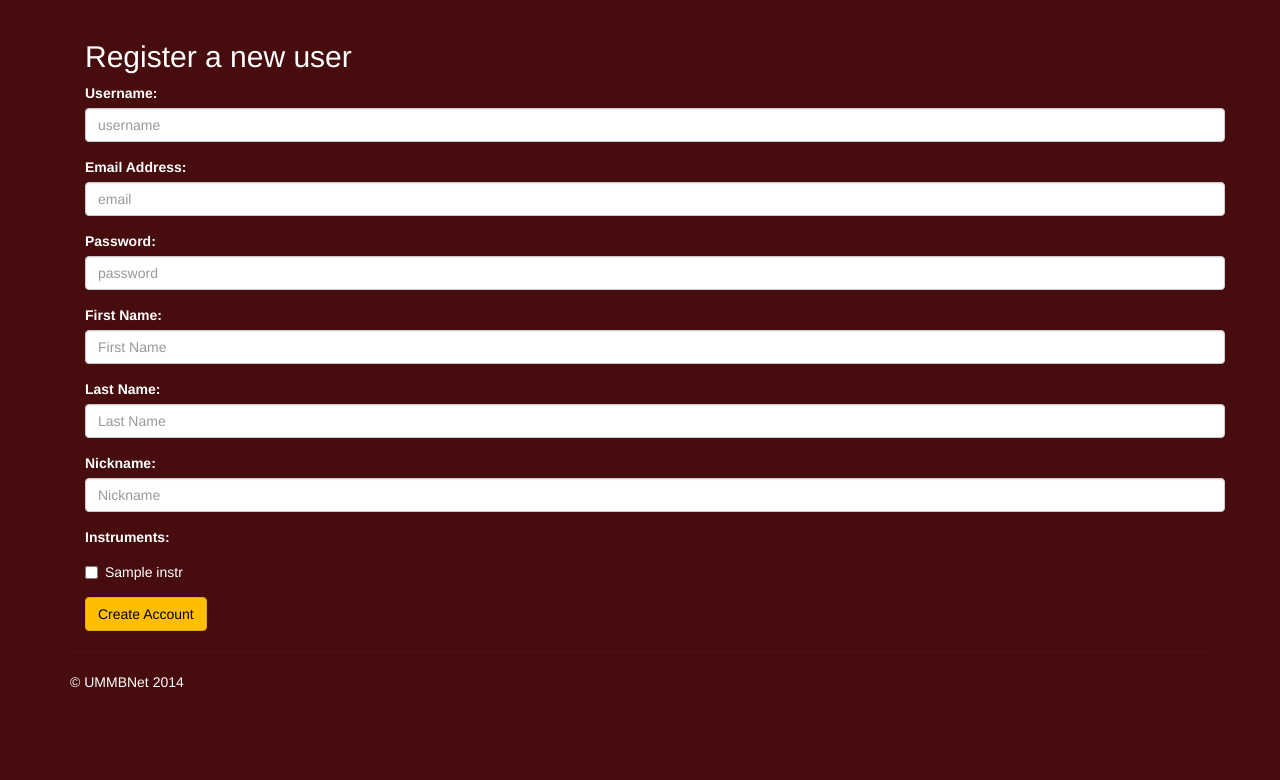
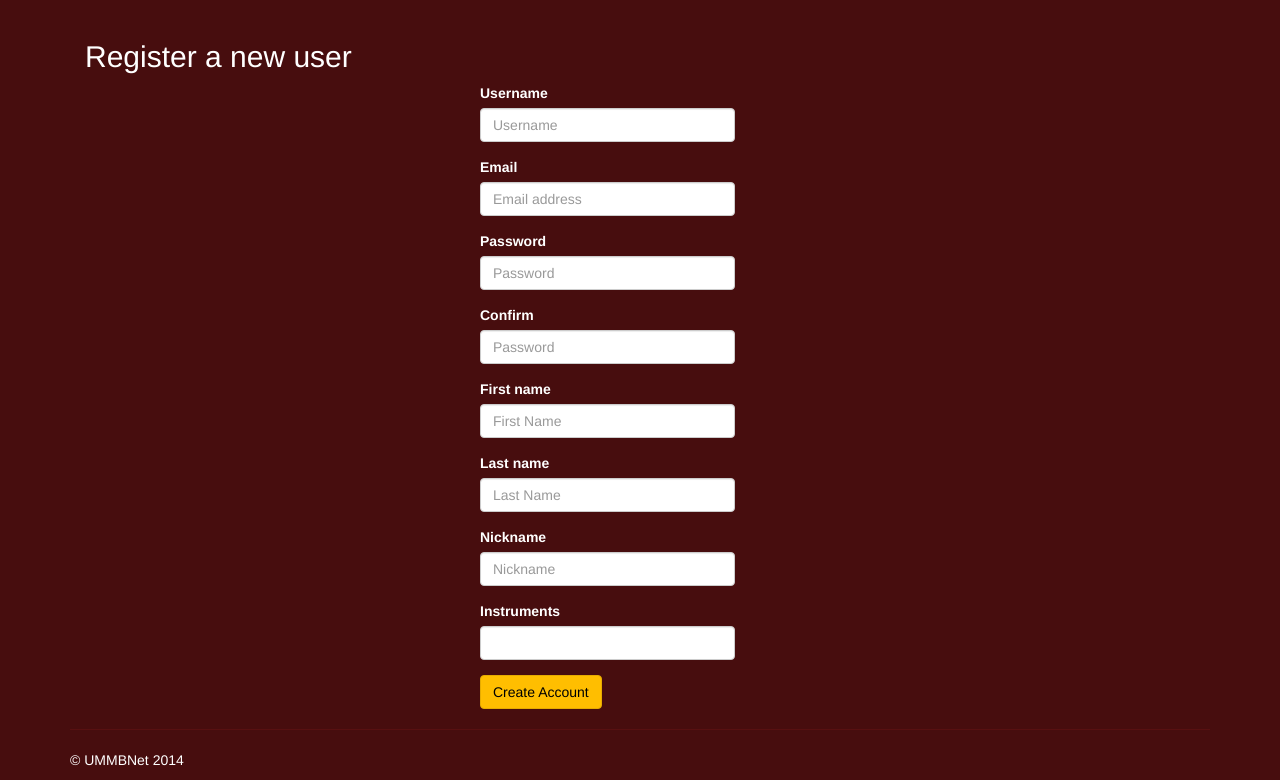
Before and after one commit to kevana/ummbNet, a Python web app: template templates/newuser.html in a window 1280 px wide. Shown: the part 52-832 px from the top of the page. Before the commit the page ends 740 px from the top, so only its background shows below. Run offline with Jinja, Linux system fonts and the light colour scheme; the template is opened without the code that fills it: most values are stand-ins (such as "Sample title", 1, 10 or a date in 2020); form fields are guessed from the names that the template uses; some libraries are stand-ins or nearby versions.

Commit message:
Converted new user form to WTForms

```diff
--- a/models.py
+++ b/models.py
@@ -174,3 +174,9 @@ class Instrument(db.Model):
 
     def __repr__(self):
         return '<Instrument Name: %r>' % self.name
+
+    @staticmethod
+    def get_by_name(name):
+        instr = Instrument.query.filter_by(name=name).first()
+        print(instr)
+        return instr
--- a/templates/newuser.html
+++ b/templates/newuser.html
@@ -5,41 +5,66 @@
   <h2>Register a new user</h2>
   {% if error %}<p class=error><strong>Error:</strong></p> {{ error }}{% endif %}
   <form action="{{ url_for('newuser') }}" method='POST'>
-    <div class="form-group">
-      <label for="username">Username:</label>
-      <input type="text" class="form-control" name="username" id="username" placeholder="username">
-    </div>
-    <div class="form-group">
-      <label for="email">Email Address:</label>
-      <input type="email" class="form-control" name="email" id="email" placeholder="email">
-    </div>
-    <div class="form-group">
-      <label for="password">Password:</label>
-      <input type="password" class="form-control" name="password" id="password" placeholder="password">
-    </div>
-    <div class="form-group">
-      <label for="first_name">First Name:</label>
-      <input type="text" class="form-control" name="first_name" id="name" placeholder="First Name">
-    </div>
-    <div class="form-group">
-      <label for="last_name">Last Name:</label>
-      <input type="text" class="form-control" name="last_name" id="last_name" placeholder="Last Name">
-    </div>
-    <div class="form-group">
-      <label for="nickname">Nickname:</label>
-      <input type="text" class="form-control" name="nickname" id="nickname" placeholder="Nickname">
-    </div>
-    <div class="form-group">
-      <label>Instruments:</label>
-      {% for instr in instruments %}
-      <div class="checkbox">
-        <label>
-        <input type="checkbox" name="{{ instr.name }}" value="True">{{ instr.name }}
-        </label>
-      </div>
+    {{ form.hidden_tag() }}
+    <div class="form-group col-xs-7 col-sm-5 col-md-4 col-lg-3 col-xs-offset-3 col-sm-offset-3 col-lg-offset-4">
+      {{ form.username.label }}
+      {{ form.username(class='form-control', placeholder='Username') }}
+      {% for error in form.errors.username %}
+        <span class="alert-danger">{{ error }}</span>
       {% endfor %}
     </div>
+    <div class="form-group col-xs-7 col-sm-5 col-md-4 col-lg-3 col-xs-offset-3 col-sm-offset-3 col-lg-offset-4">
+      {{ form.email.label }}
+      {{ form.email(class='form-control', placeholder='Email address') }}
+      {% for error in form.errors.email %}
+        <span class="alert-danger">{{ error }}</span>
+      {% endfor %}
+    </div>
+    <div class="form-group col-xs-7 col-sm-5 col-md-4 col-lg-3 col-xs-offset-3 col-sm-offset-3 col-lg-offset-4">
+      {{ form.password.label }}
+      {{ form.password(class='form-control', placeholder='Password') }}
+      {% for error in form.errors.password %}
+        <span class="alert-danger">{{ error }}</span>
+      {% endfor %}
+    </div>
+    <div class="form-group col-xs-7 col-sm-5 col-md-4 col-lg-3 col-xs-offset-3 col-sm-offset-3 col-lg-offset-4">
+      {{ form.confirm.label }}
+      {{ form.confirm(class='form-control', placeholder='Password') }}
+      {% for error in form.errors.confirm %}
+        <span class="alert-danger">{{ error }}</span>
+      {% endfor %}
+    </div>
+    <div class="form-group col-xs-7 col-sm-5 col-md-4 col-lg-3 col-xs-offset-3 col-sm-offset-3 col-lg-offset-4">
+      {{ form.first_name.label }}
+      {{ form.first_name(class='form-control', placeholder='First Name') }}
+      {% for error in form.errors.first_name %}
+        <span class="alert-danger">{{ error }}</span>
+      {% endfor %}
+    </div>
+    <div class="form-group col-xs-7 col-sm-5 col-md-4 col-lg-3 col-xs-offset-3 col-sm-offset-3 col-lg-offset-4">
+      {{ form.last_name.label }}
+      {{ form.last_name(class='form-control', placeholder='Last Name') }}
+      {% for error in form.errors.last_name %}
+        <span class="alert-danger">{{ error }}</span>
+      {% endfor %}
+    </div>
+    <div class="form-group col-xs-7 col-sm-5 col-md-4 col-lg-3 col-xs-offset-3 col-sm-offset-3 col-lg-offset-4">
+      {{ form.nickname.label }}
+      {{ form.nickname(class='form-control', placeholder='Nickname') }}
+      {% for error in form.errors.nickname %}
+        <span class="alert-danger">{{ error }}</span>
+      {% endfor %}
+    </div>
+    <div class="form-group col-xs-7 col-sm-5 col-md-4 col-lg-3 col-xs-offset-3 col-sm-offset-3 col-lg-offset-4">
+      {{ form.instruments.label }}
+      {{ form.instruments(class='form-control') }}
+      {% for error in form.errors.instruments %}
+        <span class="alert-danger">{{ error }}</span>
+      {% endfor %}
+    </div>
+    <div class="col-xs-7 col-sm-5 col-md-4 col-lg-3 col-xs-offset-3 col-sm-offset-3 col-lg-offset-4">
       <button type="submit" class="btn btn-primary">Create Account</button>
+    </div>
   </form>
 </div>
 {% endblock %}
```
Also changed, not shown: forms.py (+17 -1 lines), functions.py (+6 -25 lines), views.py (+21 -32 lines).
